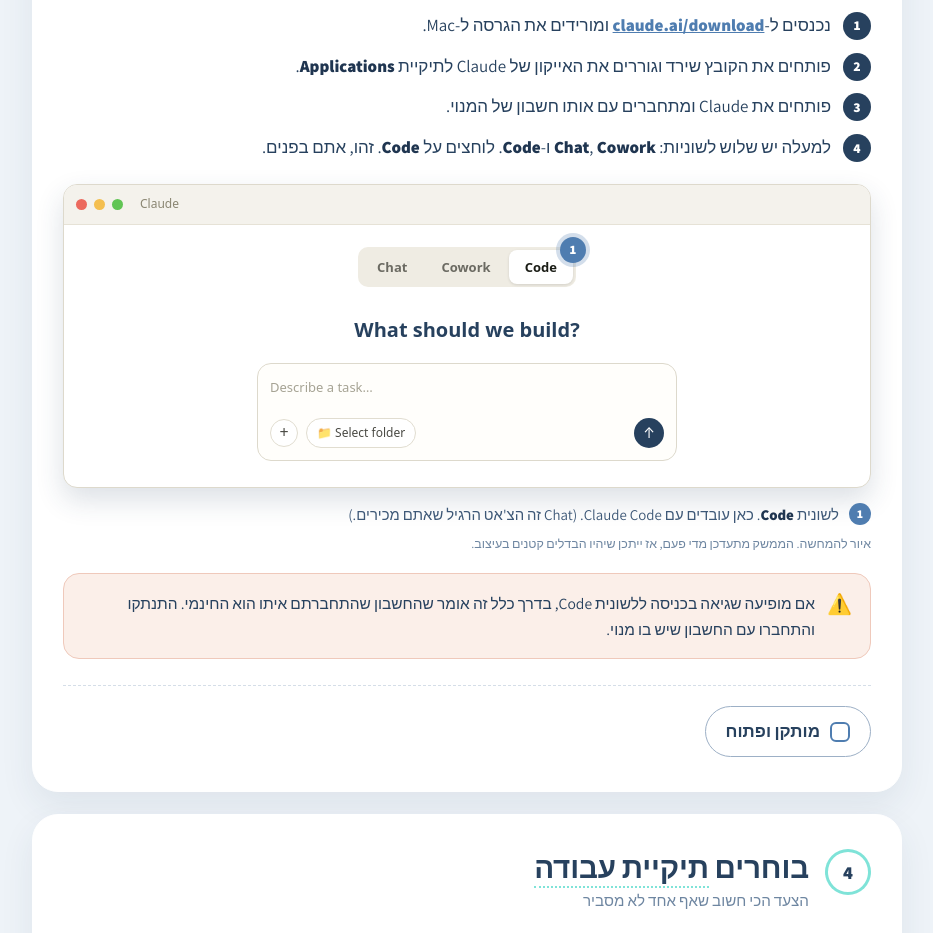
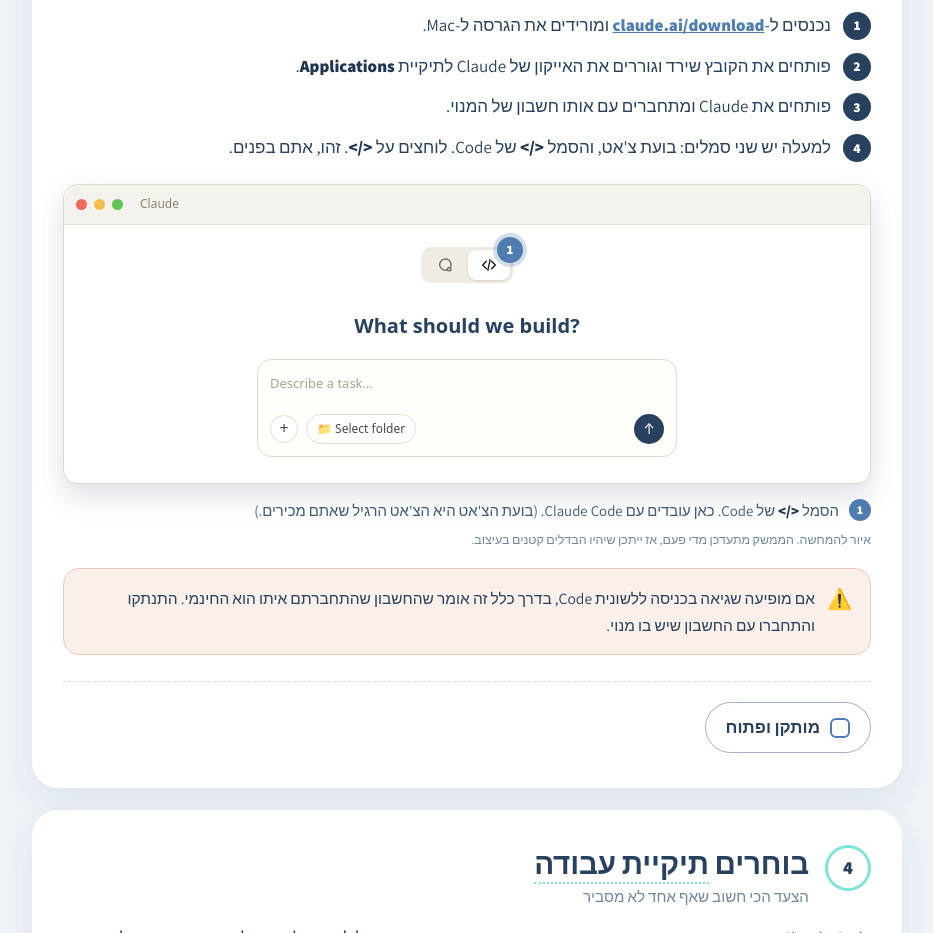
Before and after one commit to rogre1/ronig-courses, a plain HTML site: page claude-code-start/index.html in a window 1280 px wide. Shown: the part 1920-2853 px from the top of the page, without its empty margins (34-967 px from the left). Drawn offline with Linux system fonts and the light colour scheme.

Commit message:
claude-code-start: the Code tab is the </> icon next to the chat icon
Co-Authored-By: Claude Opus 5.5 <noreply@anthropic.com>

```diff
--- a/claude-code-start/index.html
+++ b/claude-code-start/index.html
@@ -503,18 +503,18 @@ footer .logo{display:flex;width:fit-content;--li:#4F7DB0;color:var(--navy);margi
     <li class="mac-only">פותחים את הקובץ שירד וגוררים את האייקון של Claude לתיקיית <b>Applications</b>.</li>
     <li class="win-only">פותחים את קובץ ההתקנה שירד ומאשרים. ההתקנה רצה לבד.</li>
     <li>פותחים את Claude ומתחברים עם אותו חשבון של המנוי.</li>
-    <li>למעלה יש שלוש לשוניות: <b>Chat</b>, <b>Cowork</b> ו-<b>Code</b>. לוחצים על <b>Code</b>. זהו, אתם בפנים.</li>
+    <li>למעלה יש שני סמלים: בועת צ'אט, והסמל <b dir="ltr">&lt;/&gt;</b> של Code. לוחצים על <b dir="ltr">&lt;/&gt;</b>. זהו, אתם בפנים.</li>
   </ol>
   <figure class="mock" aria-label="איור: מסך האפליקציה עם לשונית Code מסומנת">
     <div class="win">
       <div class="win-bar"><i></i><i></i><i></i><span>Claude</span></div>
       <div class="win-body" style="text-align:center;padding:22px 16px 26px">
-        <div class="ui-tabs"><span>Chat</span><span>Cowork</span><span class="on pt">Code<b class="pin">1</b></span></div>
+        <div class="ui-tabs" style="direction:ltr"><span style="display:grid;place-items:center;padding:6px 12px"><svg viewBox="0 0 24 24" width="18" height="18" fill="none" stroke="currentColor" stroke-width="1.8" stroke-linecap="round" stroke-linejoin="round"><path d="M20 11.5a7.5 7.5 0 1 0-3.6 6.4L20 19l-1-3.2a7.4 7.4 0 0 0 1-4.3z"/><circle cx="17.5" cy="17.5" r="2.2" fill="#EFECE3"/></svg></span><span class="on pt" style="display:grid;place-items:center;padding:6px 12px"><svg viewBox="0 0 24 24" width="18" height="18" fill="none" stroke="currentColor" stroke-width="1.8" stroke-linecap="round" stroke-linejoin="round"><path d="M8.5 7 3.5 12l5 5M15.5 7l5 5-5 5M13.5 5l-3 14"/></svg><b class="pin">1</b></span></div>
         <div style="margin-top:26px;font-size:20px;font-weight:600;color:#27415E">What should we build?</div>
         <div class="ui-input" style="max-width:420px;margin:16px auto 0;text-align:left"><div class="ph">Describe a task…</div><div class="ui-tools"><span class="pill plus">+</span><span class="pill">📁 Select folder</span><span class="send">↑</span></div></div>
       </div>
     </div>
-    <figcaption><ol><li>לשונית <b>Code</b>. כאן עובדים עם Claude Code. (Chat זה הצ'אט הרגיל שאתם מכירים.)</li></ol></figcaption>
+    <figcaption><ol><li>הסמל <b dir="ltr">&lt;/&gt;</b> של Code. כאן עובדים עם Claude Code. (בועת הצ'אט היא הצ'אט הרגיל שאתם מכירים.)</li></ol></figcaption>
     <p class="mock-note">איור להמחשה. הממשק מתעדכן מדי פעם, אז ייתכן שיהיו הבדלים קטנים בעיצוב.</p>
   </figure>
   <div class="note warn"><span class="ic">⚠️</span><div>אם מופיעה שגיאה בכניסה ללשונית Code, בדרך כלל זה אומר שהחשבון שהתחברתם איתו הוא החינמי. התנתקו והתחברו עם החשבון שיש בו מנוי.</div></div>
```
